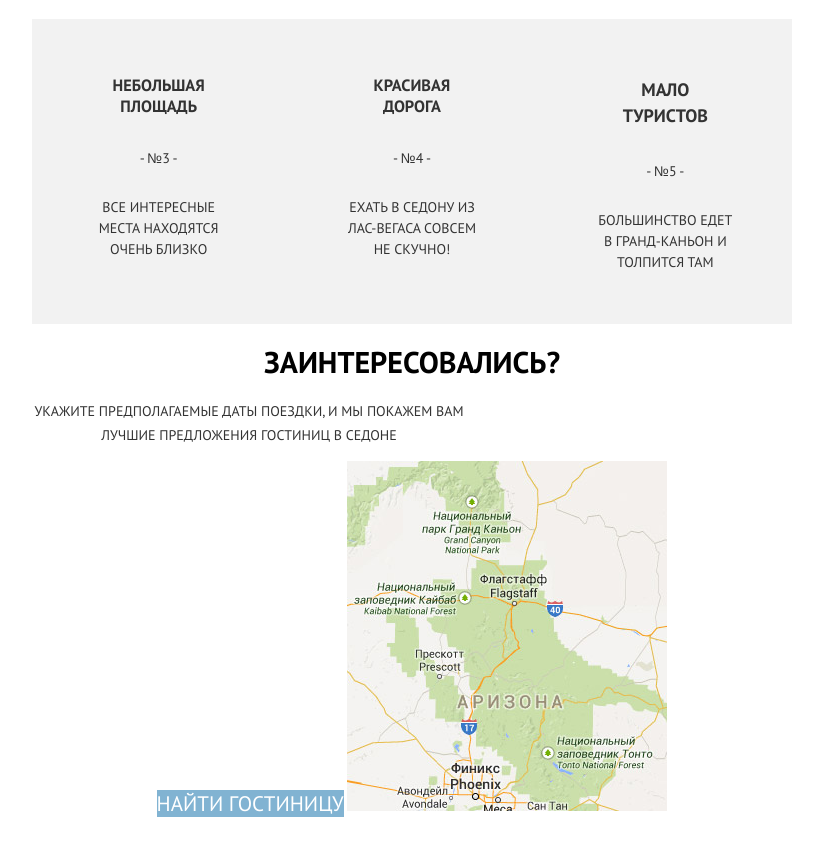
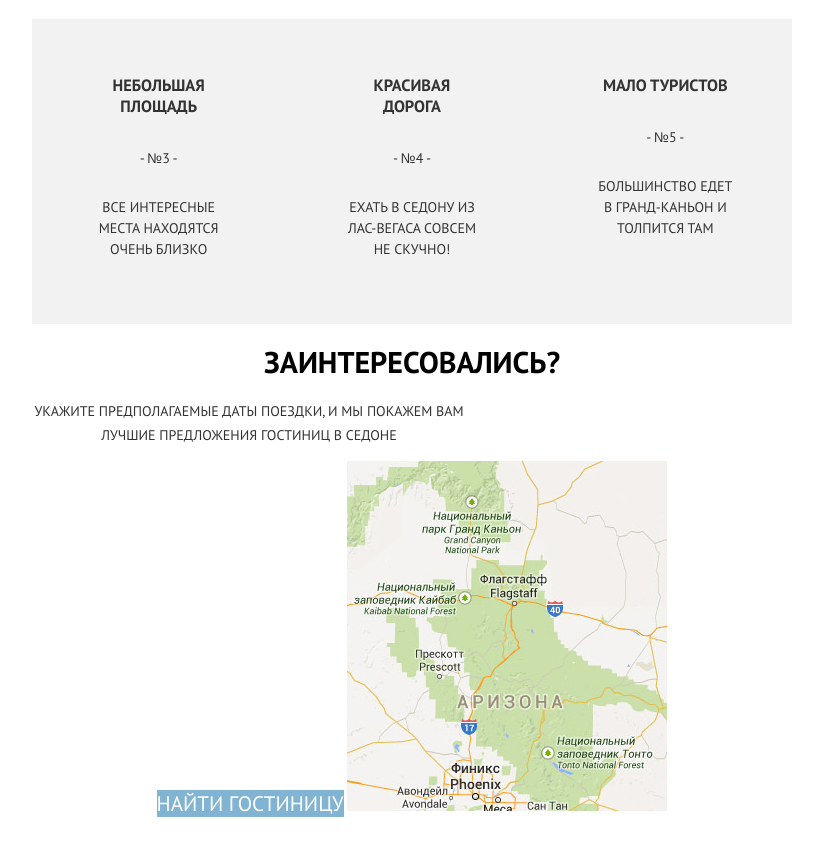
Before and after one commit to anyakul/1005307-sedona-17, a plain HTML site: page source/index.html in a window 1280 px wide. Shown: the part 1363-2218 px from the top of the page, without its empty margins (228-1051 px from the left). Drawn offline with nearby package versions, Linux system fonts and the light colour scheme; files that its build step writes are made by us from their sources.

Commit message:
module4-task1

```diff
--- a/source/index.html
+++ b/source/index.html
@@ -75,9 +75,9 @@
             <p class="advantages-item__description">Ехать в Седону из Лас-Вегаса совсем не скучно!</p>
           </div>
           <div class="advantages-item advantages-item--little-tourists">
-            <h3 class="advantages__title">Мало туристов</h3>
-            <p class="advantages__number">- №5 -</p>
-            <p class="advantages__description">Большинство едет в Гранд-Каньон и толпится там</p>
+            <h3 class="advantages-item__title">Мало туристов</h3>
+            <p class="advantages-item__number">- №5 -</p>
+            <p class="advantages-item__description">Большинство едет в Гранд-Каньон и толпится там</p>
           </div>
         </div>
       </section>
```
